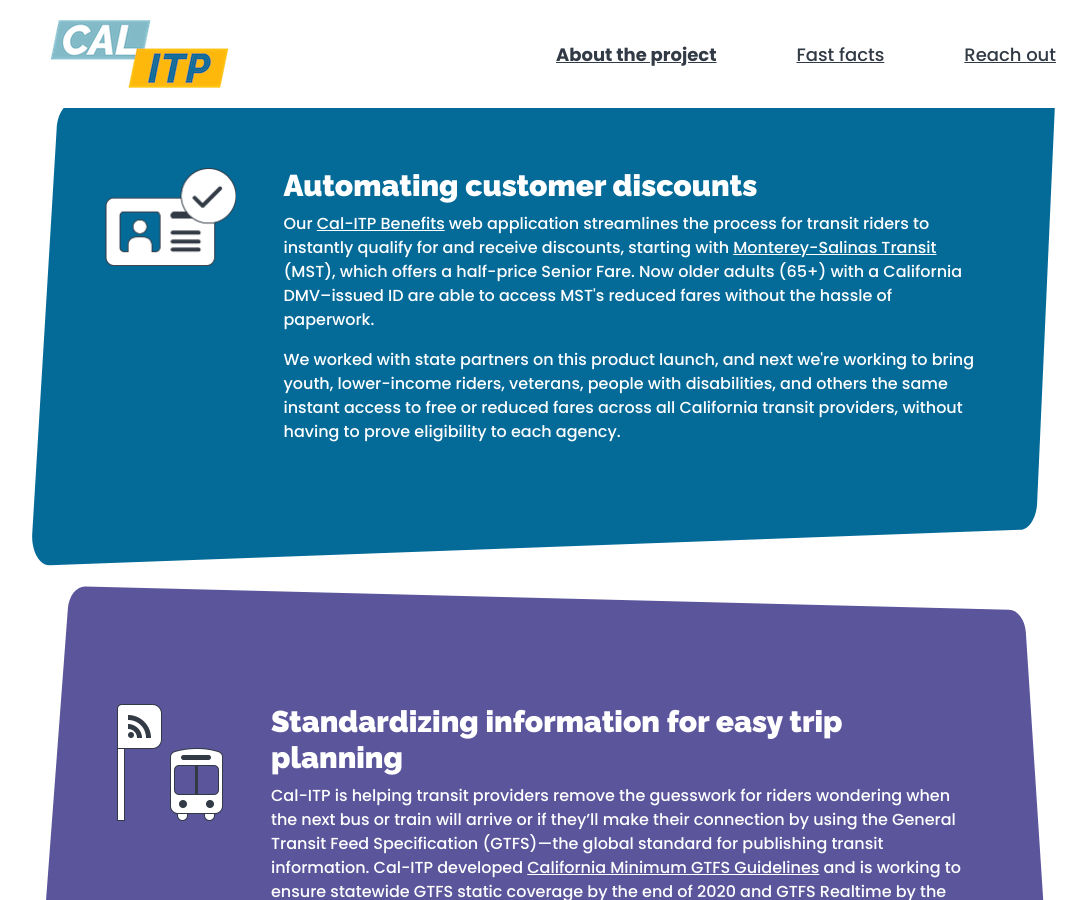
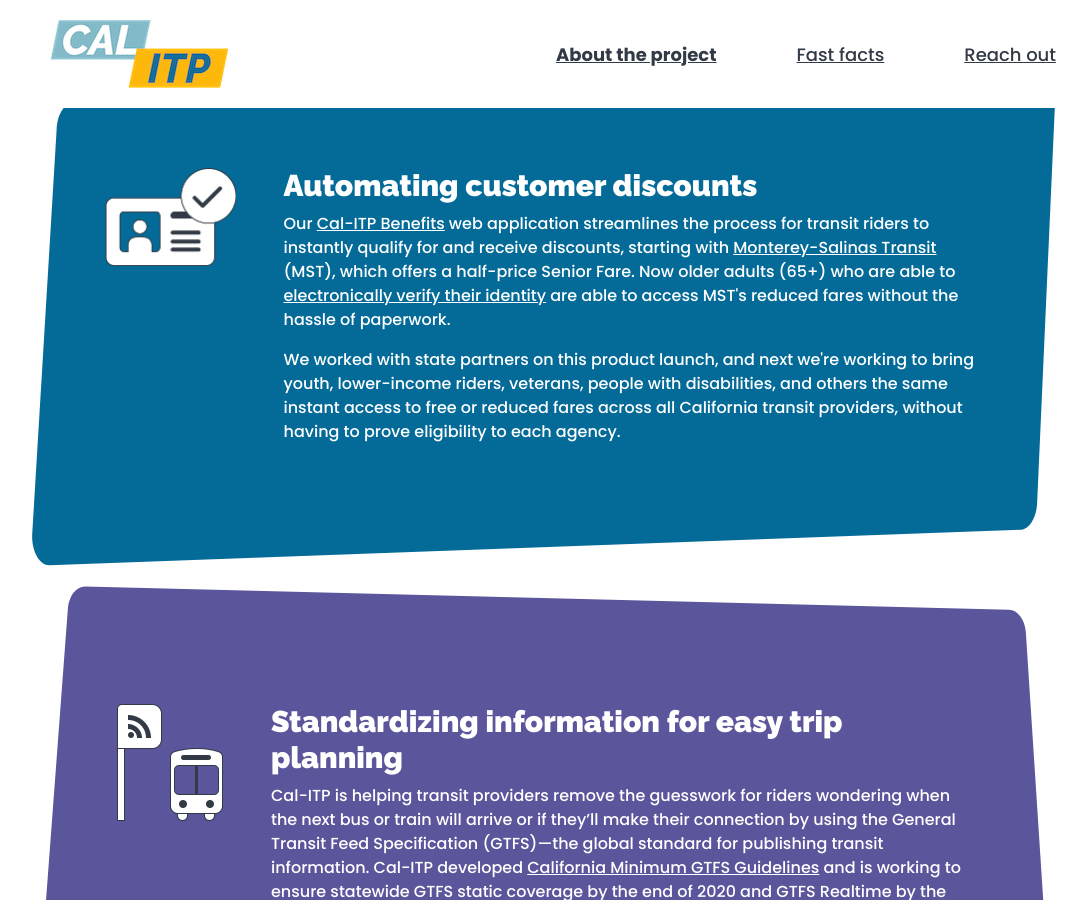
Before and after one commit to cal-itp/calitp.org, a Jekyll site: the page built from src/index.html, in a window 1280 px wide and 900 px high, scrolled down 1057 px. Shown: the whole window, without its empty margins (96-1183 px from the left). Built offline with Jekyll 4.4.1, drawn with Linux system fonts in a browser that asks for light colours.

Commit message:
chore: update wording around Benefits
reflect the new flow that uses Login.gov

```diff
--- a/src/index.html
+++ b/src/index.html
@@ -74,11 +74,16 @@
             <a
               rel="noreferrer"
               target="_blank"
-              href="https://mst.org/news_items/monterey-salinas-transit-mst-announces-discount-contactless-fares-for-riders-65-with-launch-of-benefits-eligibility-website/"
+              href="https://mst.org/news_items/monterey-salinas-transit-mst-announces-discount-contactless-fares-for-both-local-and-visiting-riders-65-with-launch-of-new-benefits-eligibility-verification-website/"
               >Monterey-Salinas Transit</a
             >
-            (MST), which offers a half-price Senior Fare. Now older adults (65+) with a California DMV–issued ID are able to
-            access MST's reduced fares without the hassle of paperwork.
+            (MST), which offers a half-price Senior Fare. Now older adults (65+) who are able to
+            <a
+              href="https://login.gov/help/verify-your-identity/how-to-verify-your-identity/#requirements-for-identity-verification"
+              target="_blank"
+              >electronically verify their identity</a
+            >
+            are able to access MST's reduced fares without the hassle of paperwork.
           </p>
           <p>
             We worked with state partners on this product launch, and next we're working to bring youth, lower-income riders,
```
